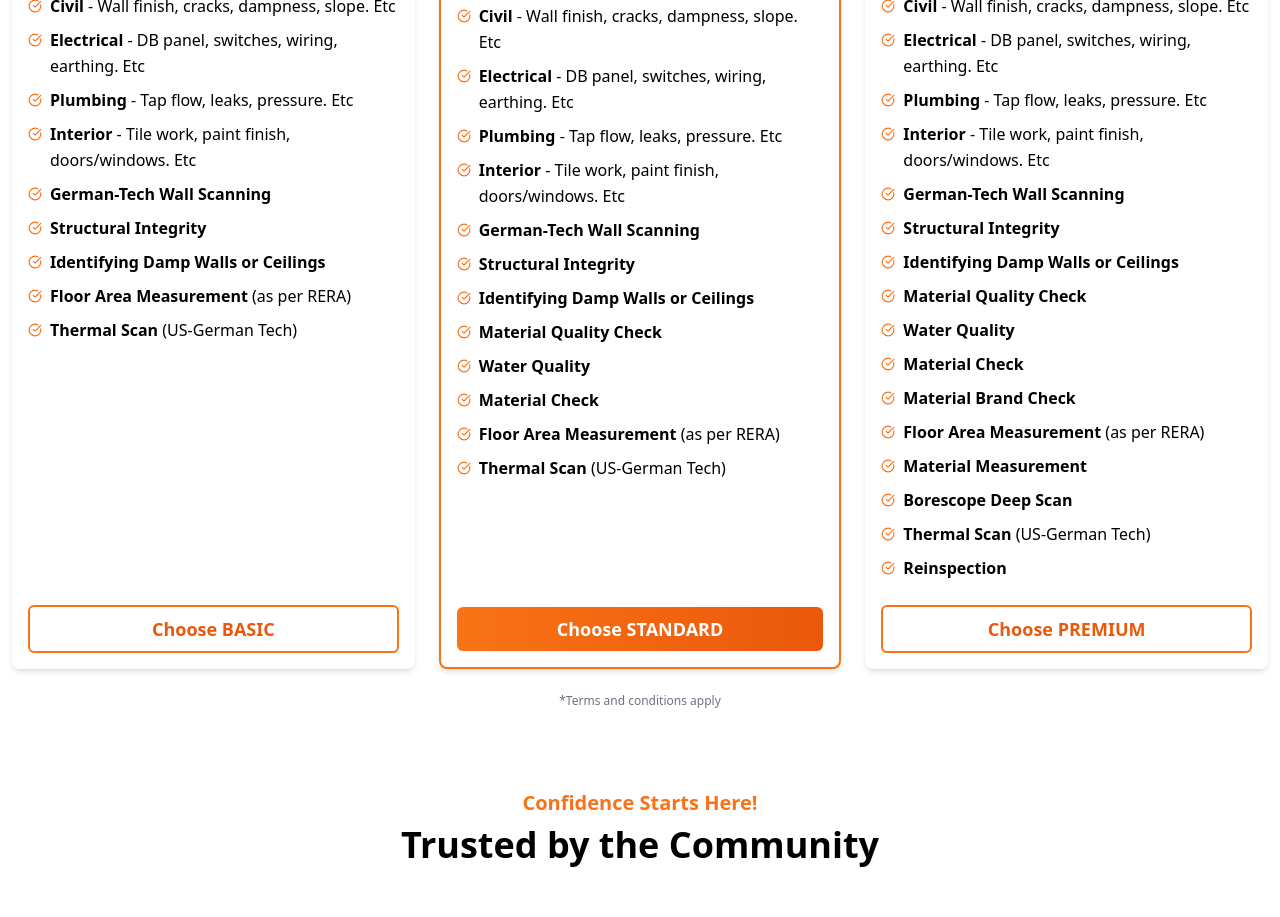
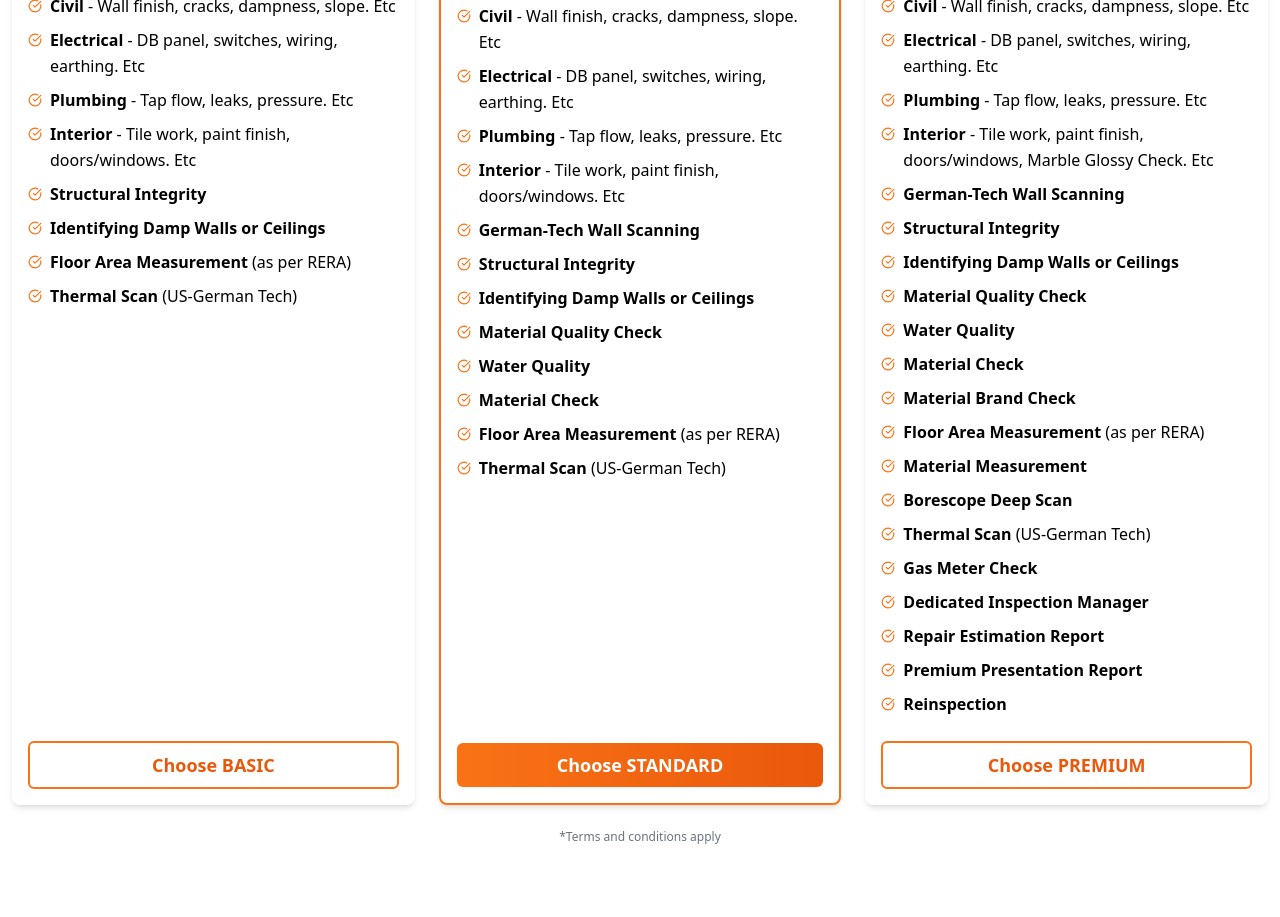
Before and after one commit to checkaro-dev/Checkaro-main, a Next.js app: page / in a window 1280 px wide. Shown: the part 4280-5197 px from the top of the page. Built offline with nearby package versions, Linux system fonts and the light colour scheme.

Commit message:
Updated favicon, logo, and pages

```diff
--- a/src/app/aboutus/page.tsx
+++ b/src/app/aboutus/page.tsx
@@ -164,6 +164,9 @@ const AboutUsPage: React.FC = () => {
     { name: 'Rithwik', role: 'Senior principle consultant', initial: 'R', gradient: 'from-orange-400 to-orange-600' },
     { name: 'Prakash', role: 'Inspector', initial: 'P', gradient: 'from-orange-600 to-yellow-500' },
     { name: 'Chandrababu', role: 'Inspector', initial: 'C', gradient: 'from-teal-400 to-blue-500' },
+    { name: 'Anitha', role: 'Technical Head', initial: 'A', gradient: 'from-purple-400 to-pink-600' },
+    { name: 'Praveen', role: 'Senior Principal Consultant', initial: 'P', gradient: 'from-blue-400 to-cyan-600' },
+    { name: 'Nikhil', role: 'Inspector', initial: 'N', gradient: 'from-green-400 to-emerald-600' },
   ];
 
   return (
--- a/src/app/page.tsx
+++ b/src/app/page.tsx
@@ -96,7 +96,6 @@ const packages: Package[] = [
       '**Electrical** - DB panel, switches, wiring, earthing. Etc',
       '**Plumbing** - Tap flow, leaks, pressure. Etc',
       '**Interior** - Tile work, paint finish, doors/windows. Etc',
-      '**German-Tech Wall Scanning**',
       '**Structural Integrity**',
       '**Identifying Damp Walls or Ceilings**',
       '**Floor Area Measurement** (as per RERA)',
@@ -129,7 +128,7 @@ const packages: Package[] = [
       '**Civil** - Wall finish, cracks, dampness, slope. Etc',
       '**Electrical** - DB panel, switches, wiring, earthing. Etc',
       '**Plumbing** - Tap flow, leaks, pressure. Etc',
-      '**Interior** - Tile work, paint finish, doors/windows. Etc',
+      '**Interior** - Tile work, paint finish, doors/windows, Marble Glossy Check. Etc',
       '**German-Tech Wall Scanning**',
       '**Structural Integrity**',
       '**Identifying Damp Walls or Ceilings**',
@@ -141,6 +140,10 @@ const packages: Package[] = [
       '**Material Measurement**',
       '**Borescope Deep Scan**',
       '**Thermal Scan** (US-German Tech)',
+      '**Gas Meter Check**',
+      '**Dedicated Inspection Manager**',
+      '**Repair Estimation Report**',
+      '**Premium Presentation Report**',
       '**Reinspection**'
     ]
   },
```
Also changed, not shown: public/Checkaro Logo.png, 1 other file (tests, documents, lock files or other folders).
